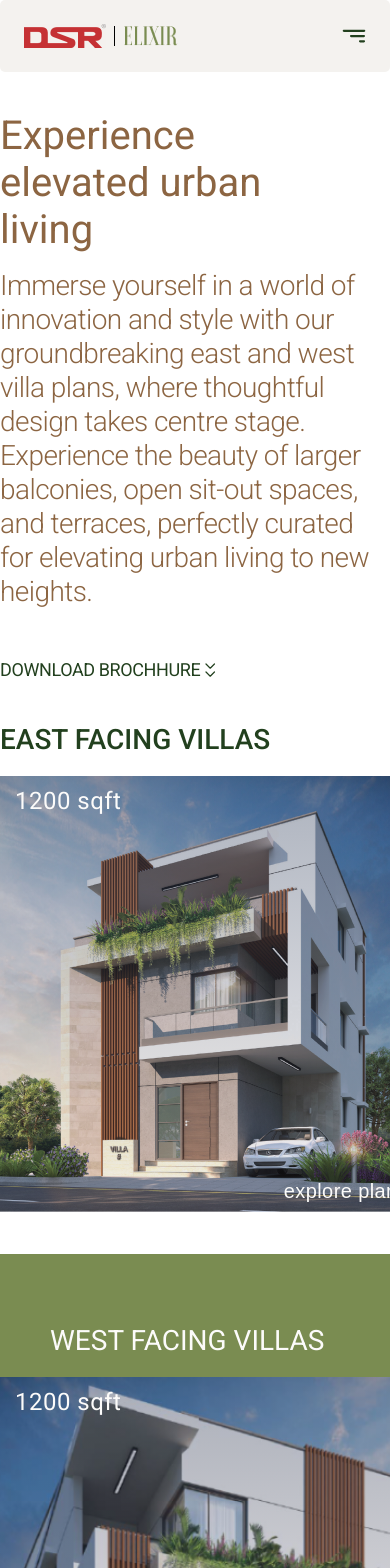
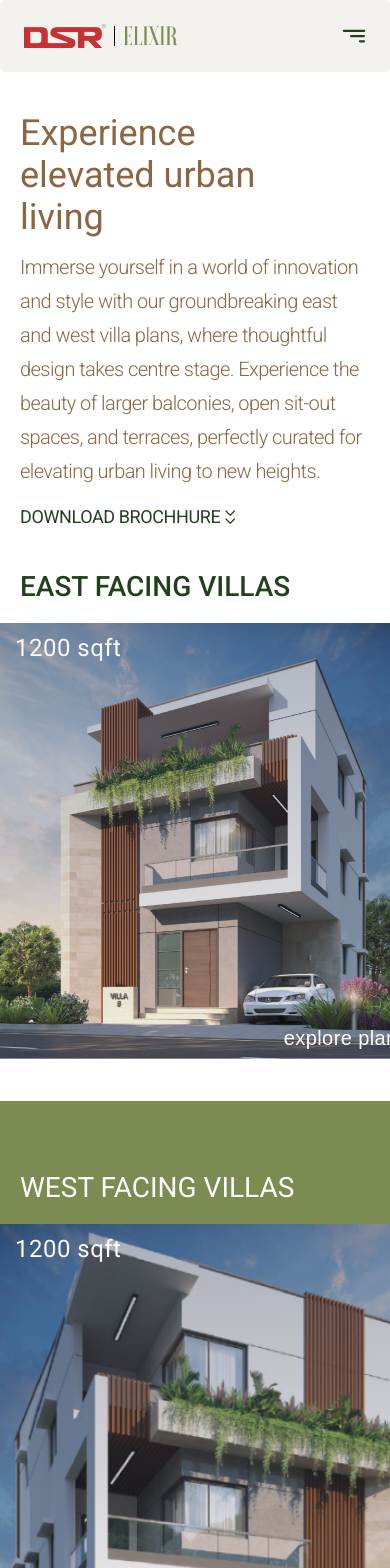
Before and after one commit to PrathamDogra/elixir, a Next.js app: page /villas in a window 390 px wide. Shown: the top 1568 px of the page. Built offline with nearby package versions, Linux system fonts and the light colour scheme.

Commit message:
ADD: Villas made responsive.

```diff
--- a/app/villas/index.module.scss
+++ b/app/villas/index.module.scss
@@ -7,6 +7,11 @@
   gap: 16px;
   margin-top: 40px;
 
+  @include mobile {
+    padding: 0 20px;
+    gap: 12px;
+  }
+
   .heading {
     color: #8c6542;
     font-size: 40px;
@@ -14,6 +19,9 @@
     font-weight: 400;
     line-height: normal;
     width: 70%;
+    @include mobile {
+      font-size: 36px;
+    }
   }
 
   .subHeading {
@@ -23,6 +31,9 @@
     font-style: normal;
     font-weight: 300;
     letter-spacing: -0.56px;
+    @include mobile {
+      font-size: 20px;
+    }
   }
 }
 
@@ -39,6 +50,11 @@
   letter-spacing: -0.4px;
   @include btn-class;
   margin-top: 32px;
+
+  @include mobile {
+    padding: 0 20px;
+    margin-top: 0;
+  }
 }
 
 .header {
@@ -48,12 +64,16 @@
   font-weight: 500;
   line-height: normal;
   margin-top: 25px;
+
+  @include mobile {
+    padding: 0 20px;
+  }
 }
 
 .slidesContainer {
   margin-top: 20px;
   overflow-x: auto;
-  min-width: 1200px;
+  min-width: 350px;
   display: flex;
   gap: 24px;
 }
@@ -121,5 +141,9 @@
     font-weight: 400;
     line-height: normal;
     padding-left: 50px;
+
+    @include mobile {
+      padding-left: 20px;
+    }
   }
 }
--- a/app/villas/page.tsx
+++ b/app/villas/page.tsx
@@ -1,4 +1,5 @@
 "use client";
+import { useState, useEffect } from "react";
 import Image from "next/image";
 import Header from "components/Header";
 import Footer from "components/Footer";
@@ -14,6 +15,28 @@ import cn from "classnames";
 
 const Villas = () => {
   const router = useRouter();
+  const [screenWidth, setScreenWidth] = useState<Number>(0);
+
+  useEffect(() => {
+    const updateScreenWidth = () => {
+      if (typeof window !== "undefined") {
+        setScreenWidth(window.innerWidth);
+      }
+    };
+
+    // Initial screen width on mount
+    updateScreenWidth();
+
+    // Event listener for screen width changes
+    if (typeof window !== "undefined")
+      window.addEventListener("resize", updateScreenWidth);
+
+    // Clean up the event listener when the component unmounts
+    return () => {
+      if (typeof window !== "undefined")
+        window.removeEventListener("resize", updateScreenWidth);
+    };
+  }, []);
 
   const handleClickOnVillas = (id: string) => {
     router.push(`/villas/${id}`);
@@ -88,7 +111,12 @@ const Villas = () => {
           community hub.
         </div>
       </div>
-      <Image src={MasterPlan} width={1232} height={708} alt="map" />
+      {(screenWidth as number) < 767 ? (
+        <Image src={MasterPlan} width={360} height={207} alt="map" />
+      ) : (
+        <Image src={MasterPlan} width={1232} height={708} alt="map" />
+      )}
+
       <Footer />
     </div>
   );
```
Also changed, not shown: app/specifications/index.module.scss (+27 -1 lines), app/villas/[id]/index.module.scss (+23 -1 lines).
